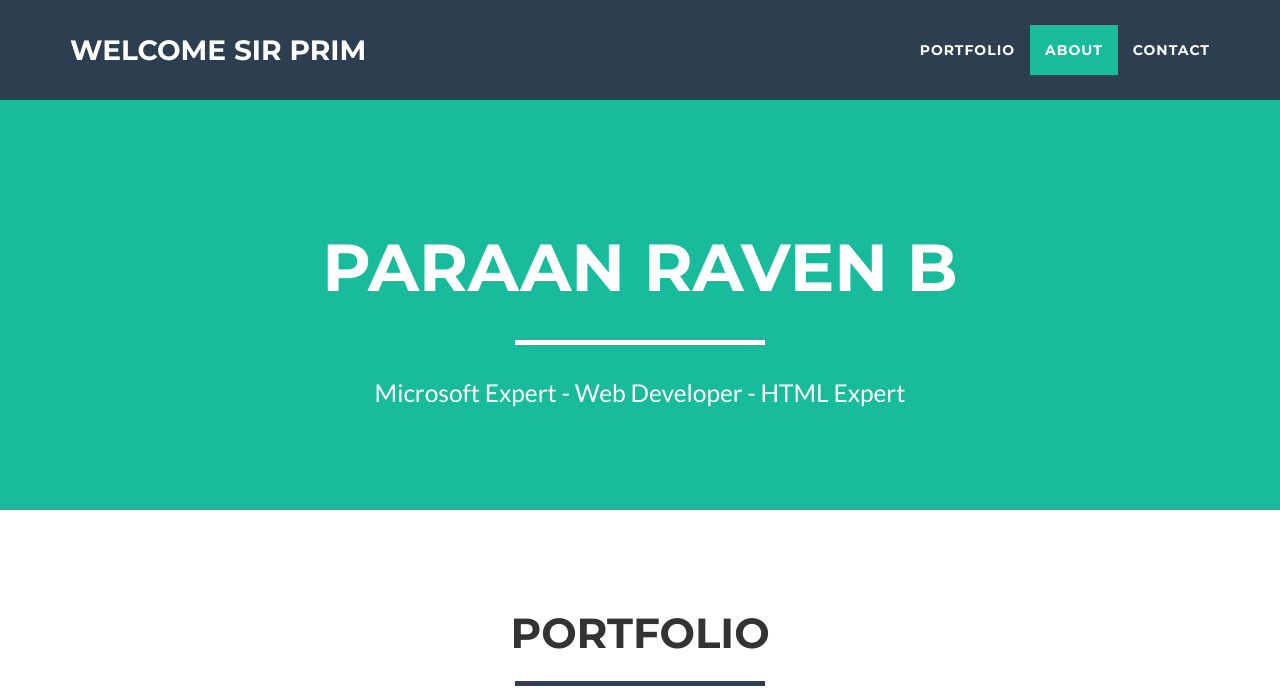
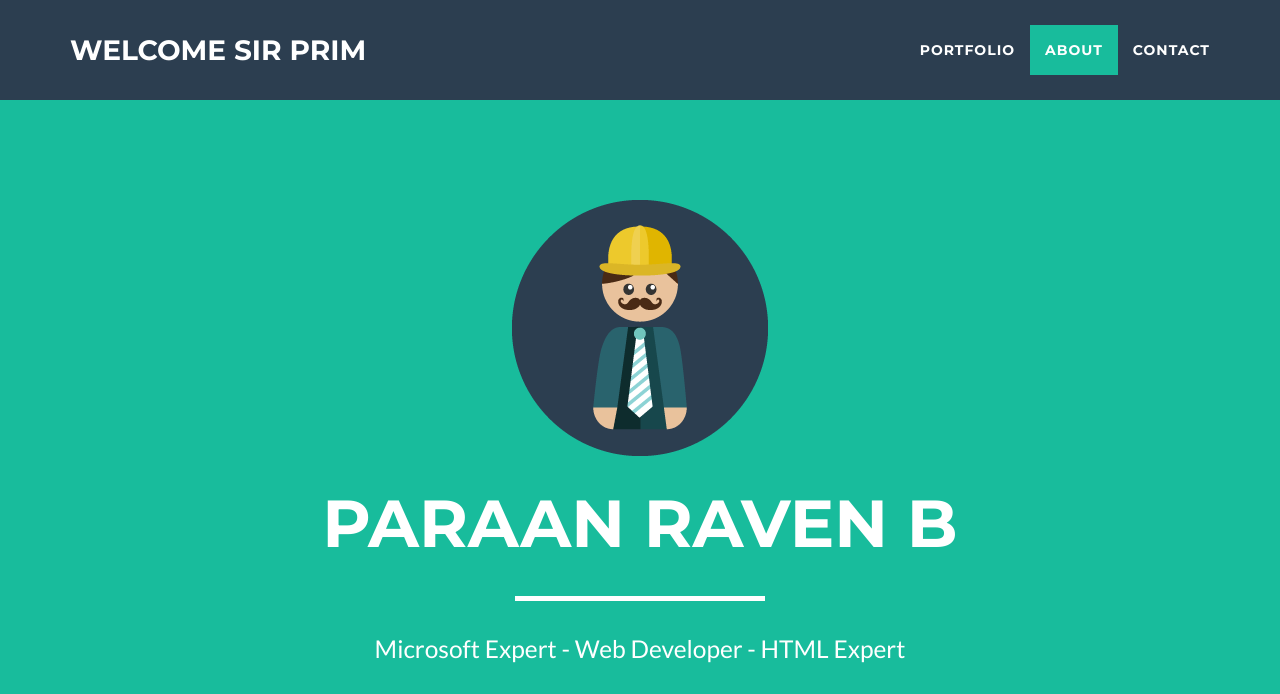
Before and after one commit to RavenParaan/RavenParaan.github.io, a website: page index.html in a window 1280 px wide. Shown: the top 694 px of the page. Drawn offline with nearby package versions, Linux system fonts and the light colour scheme.

Commit message:
Update index.html

```diff
--- a/index.html
+++ b/index.html
@@ -71,7 +71,7 @@
         <div class="container">
             <div class="row">
                 <div class="col-lg-12">
-                    <img class="img-responsive" src="IMG_20160603_132537" alt="">
+                    <img class="IMG_20160603_132537" src="img/profile.png" alt="">
                     <div class="intro-text">
                         <span class="name">Paraan Raven B</span>
                         <hr class="star-light">
```
